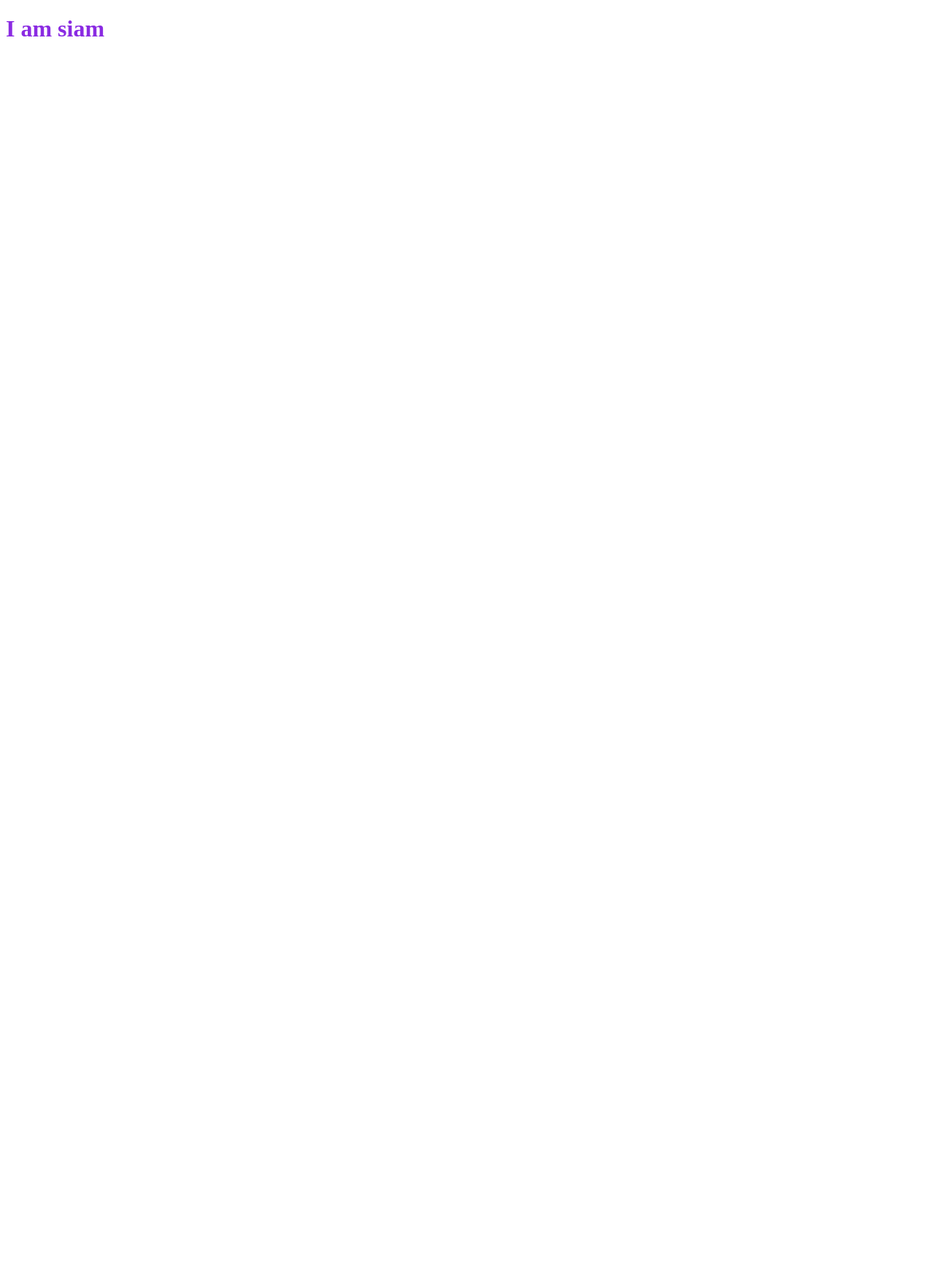
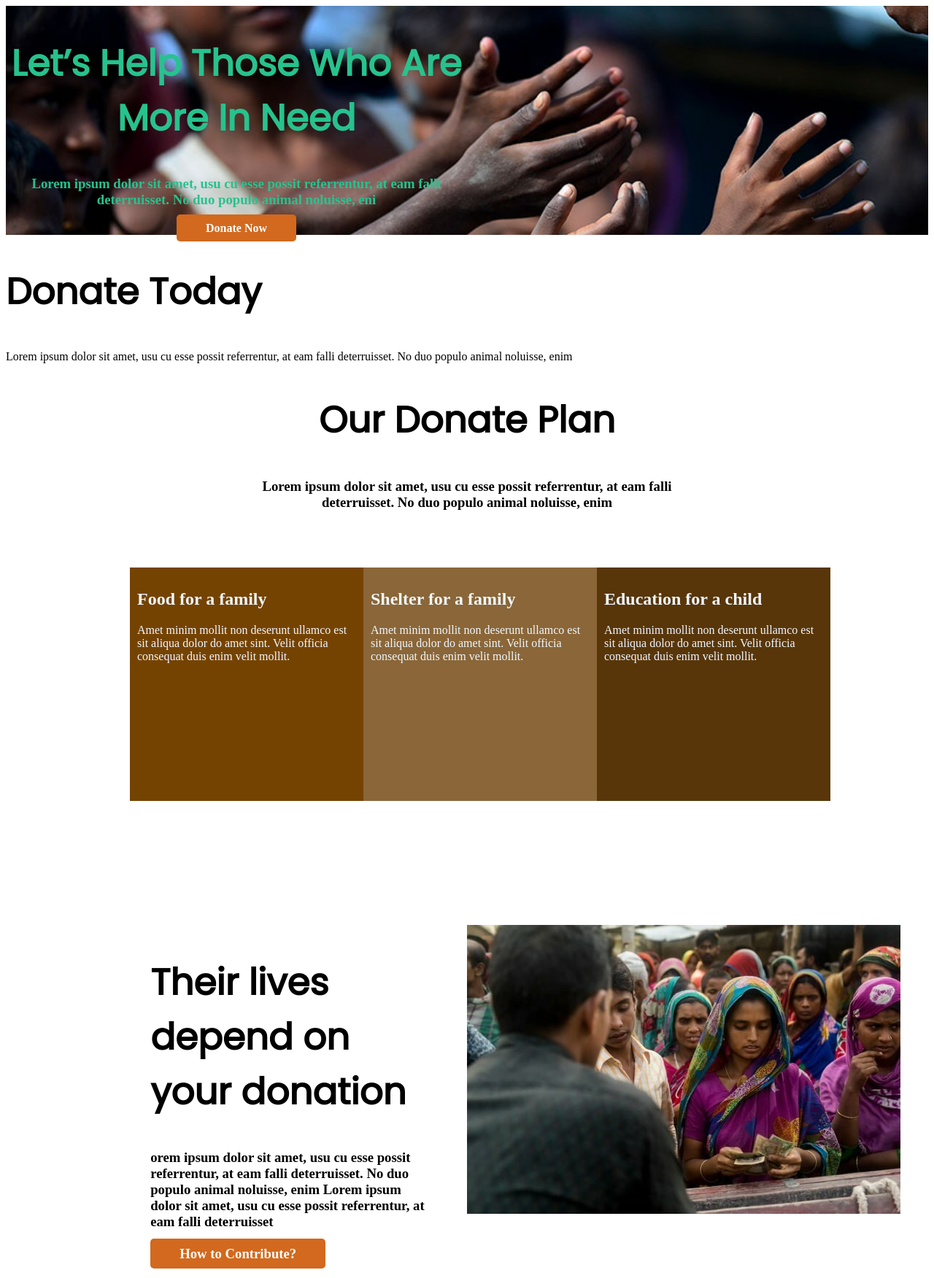
Before and after one commit to Saifullahsiam/Assignment-01, a plain HTML site: page index.html in a window 1280 px wide. Shown: the top 1752 px of the page at 73% size. Before the commit the page ends 800 px from the top, so only its background shows below. Drawn offline with Linux system fonts and the light colour scheme.

Commit message:
first commit

```diff
--- a/index.html
+++ b/index.html
@@ -6,11 +6,117 @@
     <meta http-equiv="X-UA-Compatible" content="IE=edge">
     <meta name="viewport" content="width=device-width, initial-scale=1.0">
     <title>Donate-today</title>
+    <link rel="preconnect" href="https://fonts.googleapis.com">
+    <link rel="preconnect" href="https://fonts.gstatic.com" crossorigin>
+    <link href="https://fonts.googleapis.com/css2?family=Poppins&display=swap" rel="stylesheet">
     <link rel="stylesheet" href="style.css">
 </head>
 
 <body>
-    <h1> I am siam</h1>
+    <section class="main">
+
+        <div class="upper">
+
+            <h1 id="center"> Let’s Help Those Who Are
+                More In Need</h1>
+            <h3 id="center">Lorem ipsum dolor sit amet, usu cu esse possit referrentur, at eam falli
+                deterruisset. No duo populo animal noluisse, eni</h3>
+            <a id="donate" target="_blank" href="https://www.linkedin.com/in/md-saifullah-siam-3b1602220/">
+                <b>Donate
+                    Now</b> </a>
+        </div>
+    </section>
+    <section class="two">
+        <div>
+            <h1>Donate Today</h1>
+            <p>Lorem ipsum dolor sit amet, usu cu esse possit referrentur, at eam falli
+                deterruisset. No duo populo animal noluisse, enim</p>
+        </div>
+    </section>
+    <section class="donat">
+        <div class="text">
+            <h1>Our Donate Plan</h1>
+            <h3>Lorem ipsum dolor sit amet, usu cu esse possit referrentur, at eam falli
+                <br>
+                deterruisset. No duo populo animal noluisse, enim
+            </h3>
+    </section>
+    <section class="all-added">
+
+        <div id="food">
+            <h2>Food for a family</h2>
+            <p>Amet minim mollit non deserunt
+                ullamco est sit aliqua dolor do amet
+                sint. Velit officia consequat duis enim
+                velit mollit.</p>
+        </div>
+        <div id="shelter">
+            <h2>Shelter for a family</h2>
+            <p>Amet minim mollit non deserunt
+                ullamco est sit aliqua dolor do amet
+                sint. Velit officia consequat duis enim
+                velit mollit.</p>
+        </div>
+        <div id="education">
+            <h2>Education for a child</h2>
+            <p>Amet minim mollit non deserunt
+                ullamco est sit aliqua dolor do amet
+                sint. Velit officia consequat duis enim
+                velit mollit.</p>
+        </div>
+    </section>
+    <section class="contribute">
+        <div class="other">
+            <div id="half-width">
+                <h1>
+                    Their lives depend on
+                    your donation
+                </h1>
+                <h3>
+                    orem ipsum dolor sit amet, usu cu esse possit
+                    referrentur, at eam falli deterruisset. No duo populo
+                    animal noluisse, enim
+                    Lorem ipsum dolor sit amet, usu cu esse possit
+                    referrentur, at eam falli deterruisset
+                    <br>
+                    <br>
+                    <a id="donate" target="_blank" href="https://web.facebook.com/marketersiam">How to
+                        Contribute?</a>
+                </h3>
+            </div>
+            <div id="half-width">
+                <img src="images/donation1.jpg" alt="">
+
+            </div>
+        </div>
+    </section>
+    <section class="updates">
+        <div>
+            <h1><b> Get My Updates</b></h1>
+            <h3>Lorem ipsum dolor sit amet, usu cu esse possit referrentur, at eam falli
+                <br>
+                deterruisset. No duo populo animal noluisse, enim
+            </h3>
+        </div>
+        <div id="mail-input">
+            <br>
+            <br>
+            <br>
+            <br>
+            <br>
+            <input type="mail">
+            <a id="donate" target="_blank" href="https://www.youtube.com/">Subscribe</a>
+        </div>
+
+    </section>
+    <section class="footer">
+        <footer>
+            <h2 id="big">Be Humble</h2>
+            <h3>I’m gonna do it</h3>
+        </footer>
+
+    </section>
+
 </body>
 
 </html>
--- a/style.css
+++ b/style.css
@@ -1,3 +1,137 @@
+body {}
+
+.main {
+    background-image: url(images/donation13.jpg);
+    background-repeat: no-repeat;
+    display: flex;
+    background-size: 100%;
+
+}
+
+.upper {
+    color: rgb(39, 194, 142);
+    width: 50%;
+    height: 50%;
+    text-align: center;
+
+}
+
 h1 {
-    color: blueviolet
+    font-family: 'Poppins', sans-serif;
+    font-size: 50px;
+
 }
+
+#donate {
+    background-color: chocolate;
+    color: white;
+    text-decoration: none;
+    padding: 10px 40px;
+    border-radius: 5px;
+
+}
+
+.text {
+    text-align: center;
+}
+
+#red {
+    background-color: rgb(228, 216, 201);
+    height: 300px;
+    width: 300px;
+}
+
+#child {
+    background-color: rgb(145, 158, 87);
+    background-size: 500px 500px;
+    height: 300px;
+    width: 300px;
+}
+
+#green {
+    background-color: rgb(133, 163, 142);
+    background-size: 500px 500px;
+    height: 300px;
+    width: 300px;
+}
+
+.fleible-container {
+    margin-bottom: 150px;
+
+}
+
+footer {
+    display: block;
+    text-align: center;
+    padding: 51px;
+    background-color: rgb(2, 1, 0);
+    color: white;
+    margin: 50px 0px 0px 0px;
+}
+
+#big {
+    font-size: 50px;
+}
+
+.contribute {
+    display: block;
+}
+
+.other {
+    display: flex;
+    padding: 150px;
+}
+
+#half-width {
+    width: 50%;
+    padding-left: 5%;
+}
+
+#mail-input {
+    height: 200px;
+    width: 600px;
+    background-color: beige;
+    padding: 10px;
+    background-position: center;
+    margin-left: 300px;
+}
+
+.updates {
+    text-align: center;
+}
+
+#food {
+    background-color: rgb(117, 67, 1);
+    color: aliceblue;
+    height: 300px;
+    width: 300px;
+    padding: 10px;
+    margin: 50px 0px 0px 0px;
+}
+
+#shelter {
+    background-color: rgb(138, 102, 56);
+    color: aliceblue;
+    height: 300px;
+    width: 300px;
+    padding: 10px;
+    margin: 50px 0px 0px 0px;
+}
+
+#education {
+    background-color: rgb(88, 54, 9);
+    color: aliceblue;
+    height: 300px;
+    width: 300px;
+    padding: 10px;
+    margin: 50px 0px 0px 0px;
+}
+
+
+.all-added {
+    display: flex;
+    padding: 10px;
+    margin: 10px 10px 10px 160px;
+    border: 5px;
+    margin-bottom: 10px;
+}
```
Also changed, not shown: 1 other file.
